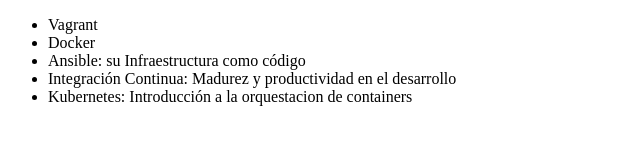
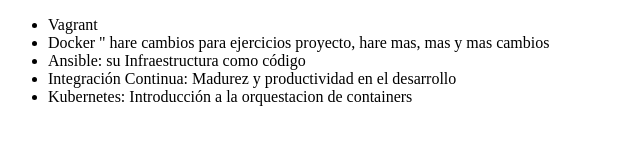
Before and after one commit to Andrexjr/miprimerrepositorio, a plain HTML site: page index.html in a window 1280 px wide. Shown: the whole page, without its empty margins (0-640 px from the left). Drawn offline with Linux system fonts and the light colour scheme.

Commit message:
cambiando codigo para ejerciios de aula

```diff
--- a/index.html
+++ b/index.html
@@ -7,7 +7,7 @@
 <body>
      <ul>
          <li> Vagrant </li>
-         <li> Docker </li>
+         <li> Docker " hare cambios para ejercicios proyecto, hare mas, mas y mas cambios</li>
          <li> Ansible: su Infraestructura como código </li>
          <li> Integración Continua: Madurez y productividad en el desarrollo</li>
          <li> Kubernetes: Introducción a la orquestacion de containers</li>
```
